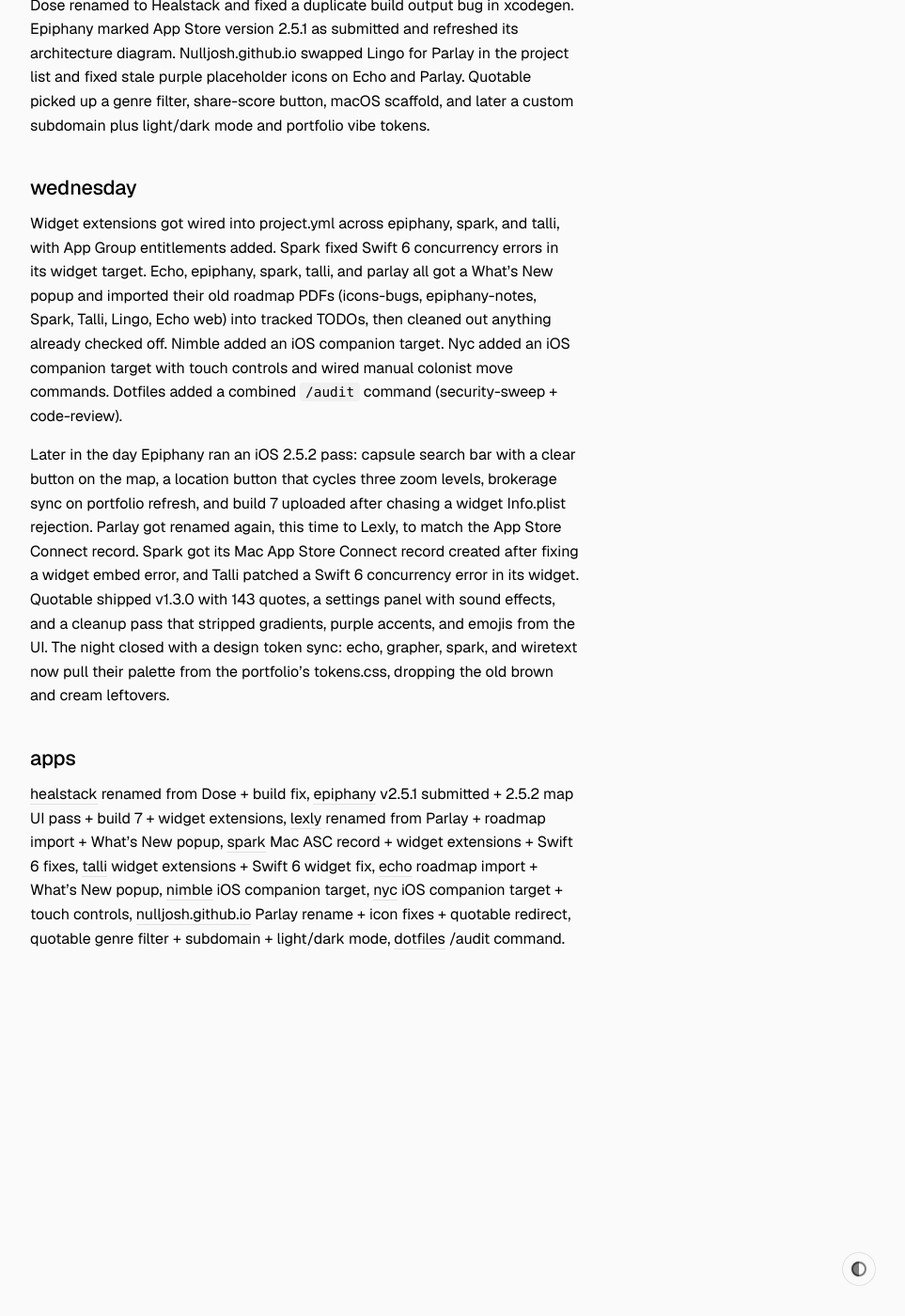
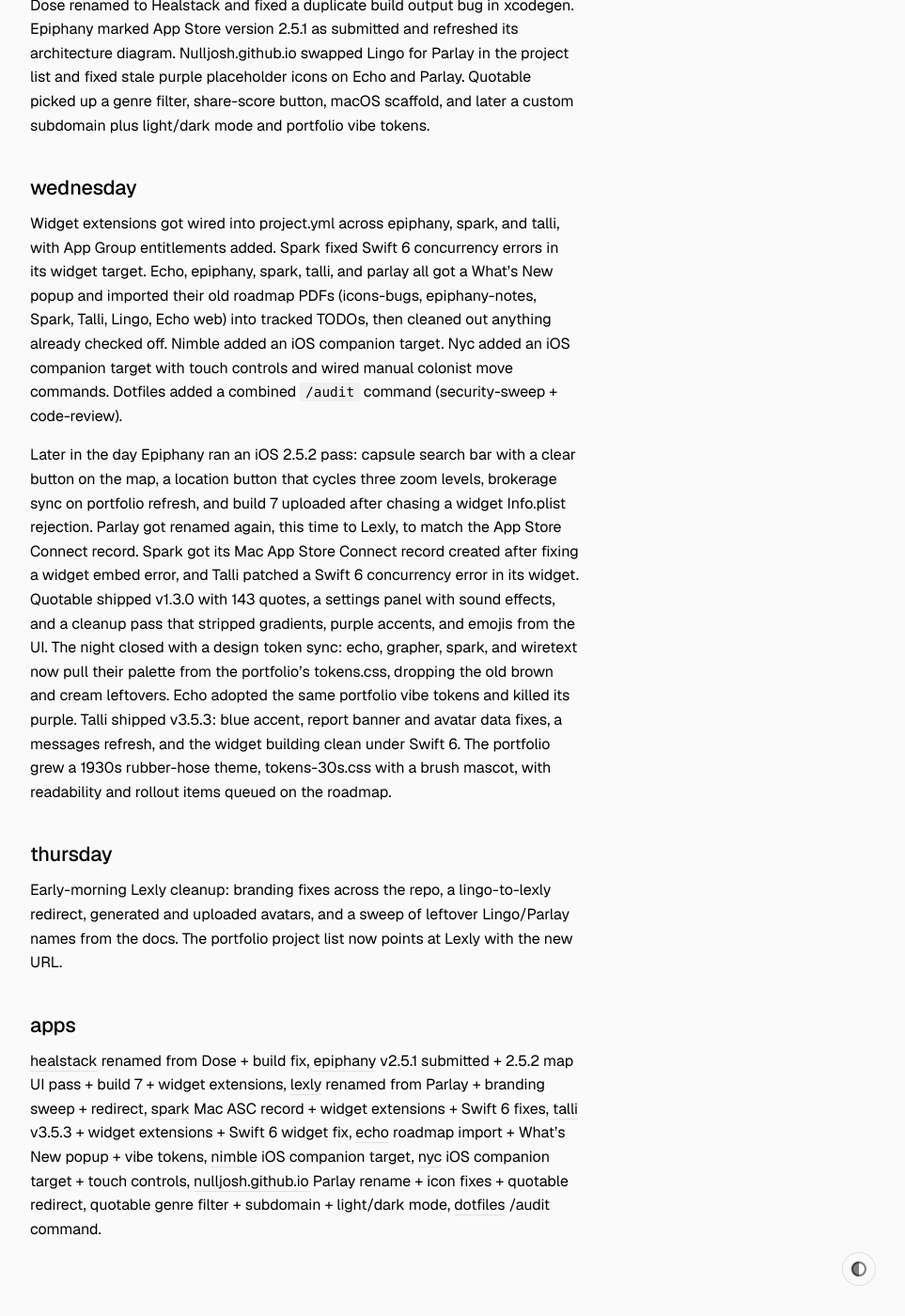
Before and after one commit to nulljosh/inkpress, a Jekyll site: the page built from _posts/2026-07-03-week.md, in a window 1280 px wide and 1400 px high, scrolled down 935 px. Shown: the whole window at 94% size, without its empty margins (316-1279 px from the left). Built offline with Jekyll 4.4.1, drawn with Linux system fonts in a browser that asks for light colours; before the commit the page ends 2026 px from its top, so only the background shows below that.

Commit message:
journal: talli v3.5.3, 30s theme, thursday Lexly sweep
Co-Authored-By: Claude Fable 5 <noreply@anthropic.com>

```diff
--- a/_posts/2026-07-03-week.md
+++ b/_posts/2026-07-03-week.md
@@ -17,8 +17,12 @@ Dose renamed to Healstack and fixed a duplicate build output bug in xcodegen. Ep
 
 Widget extensions got wired into project.yml across epiphany, spark, and talli, with App Group entitlements added. Spark fixed Swift 6 concurrency errors in its widget target. Echo, epiphany, spark, talli, and parlay all got a What's New popup and imported their old roadmap PDFs (icons-bugs, epiphany-notes, Spark, Talli, Lingo, Echo web) into tracked TODOs, then cleaned out anything already checked off. Nimble added an iOS companion target. Nyc added an iOS companion target with touch controls and wired manual colonist move commands. Dotfiles added a combined `/audit` command (security-sweep + code-review).
 
-Later in the day Epiphany ran an iOS 2.5.2 pass: capsule search bar with a clear button on the map, a location button that cycles three zoom levels, brokerage sync on portfolio refresh, and build 7 uploaded after chasing a widget Info.plist rejection. Parlay got renamed again, this time to Lexly, to match the App Store Connect record. Spark got its Mac App Store Connect record created after fixing a widget embed error, and Talli patched a Swift 6 concurrency error in its widget. Quotable shipped v1.3.0 with 143 quotes, a settings panel with sound effects, and a cleanup pass that stripped gradients, purple accents, and emojis from the UI. The night closed with a design token sync: echo, grapher, spark, and wiretext now pull their palette from the portfolio's tokens.css, dropping the old brown and cream leftovers.
+Later in the day Epiphany ran an iOS 2.5.2 pass: capsule search bar with a clear button on the map, a location button that cycles three zoom levels, brokerage sync on portfolio refresh, and build 7 uploaded after chasing a widget Info.plist rejection. Parlay got renamed again, this time to Lexly, to match the App Store Connect record. Spark got its Mac App Store Connect record created after fixing a widget embed error, and Talli patched a Swift 6 concurrency error in its widget. Quotable shipped v1.3.0 with 143 quotes, a settings panel with sound effects, and a cleanup pass that stripped gradients, purple accents, and emojis from the UI. The night closed with a design token sync: echo, grapher, spark, and wiretext now pull their palette from the portfolio's tokens.css, dropping the old brown and cream leftovers. Echo adopted the same portfolio vibe tokens and killed its purple. Talli shipped v3.5.3: blue accent, report banner and avatar data fixes, a messages refresh, and the widget building clean under Swift 6. The portfolio grew a 1930s rubber-hose theme, tokens-30s.css with a brush mascot, with readability and rollout items queued on the roadmap.
+
+## thursday
+
+Early-morning Lexly cleanup: branding fixes across the repo, a lingo-to-lexly redirect, generated and uploaded avatars, and a sweep of leftover Lingo/Parlay names from the docs. The portfolio project list now points at Lexly with the new URL.
 
 ## apps
 
-[healstack](https://github.com/nulljosh/dose) renamed from Dose + build fix, [epiphany](https://github.com/nulljosh/epiphany) v2.5.1 submitted + 2.5.2 map UI pass + build 7 + widget extensions, [lexly](https://github.com/nulljosh/parlay) renamed from Parlay + roadmap import + What's New popup, [spark](https://github.com/nulljosh/spark) Mac ASC record + widget extensions + Swift 6 fixes, [talli](https://github.com/nulljosh/talli) widget extensions + Swift 6 widget fix, [echo](https://github.com/nulljosh/echo) roadmap import + What's New popup, [nimble](https://github.com/nulljosh/nimble) iOS companion target, [nyc](https://github.com/nulljosh/nyc) iOS companion target + touch controls, [nulljosh.github.io](https://github.com/nulljosh/nulljosh.github.io) Parlay rename + icon fixes + quotable redirect, quotable genre filter + subdomain + light/dark mode, [dotfiles](https://github.com/nulljosh/dotfiles) /audit command.
+[healstack](https://github.com/nulljosh/dose) renamed from Dose + build fix, [epiphany](https://github.com/nulljosh/epiphany) v2.5.1 submitted + 2.5.2 map UI pass + build 7 + widget extensions, [lexly](https://github.com/nulljosh/lexly) renamed from Parlay + branding sweep + redirect, [spark](https://github.com/nulljosh/spark) Mac ASC record + widget extensions + Swift 6 fixes, [talli](https://github.com/nulljosh/talli) v3.5.3 + widget extensions + Swift 6 widget fix, [echo](https://github.com/nulljosh/echo) roadmap import + What's New popup + vibe tokens, [nimble](https://github.com/nulljosh/nimble) iOS companion target, [nyc](https://github.com/nulljosh/nyc) iOS companion target + touch controls, [nulljosh.github.io](https://github.com/nulljosh/nulljosh.github.io) Parlay rename + icon fixes + quotable redirect, quotable genre filter + subdomain + light/dark mode, [dotfiles](https://github.com/nulljosh/dotfiles) /audit command.
```
Also changed, not shown: 2 other files.
